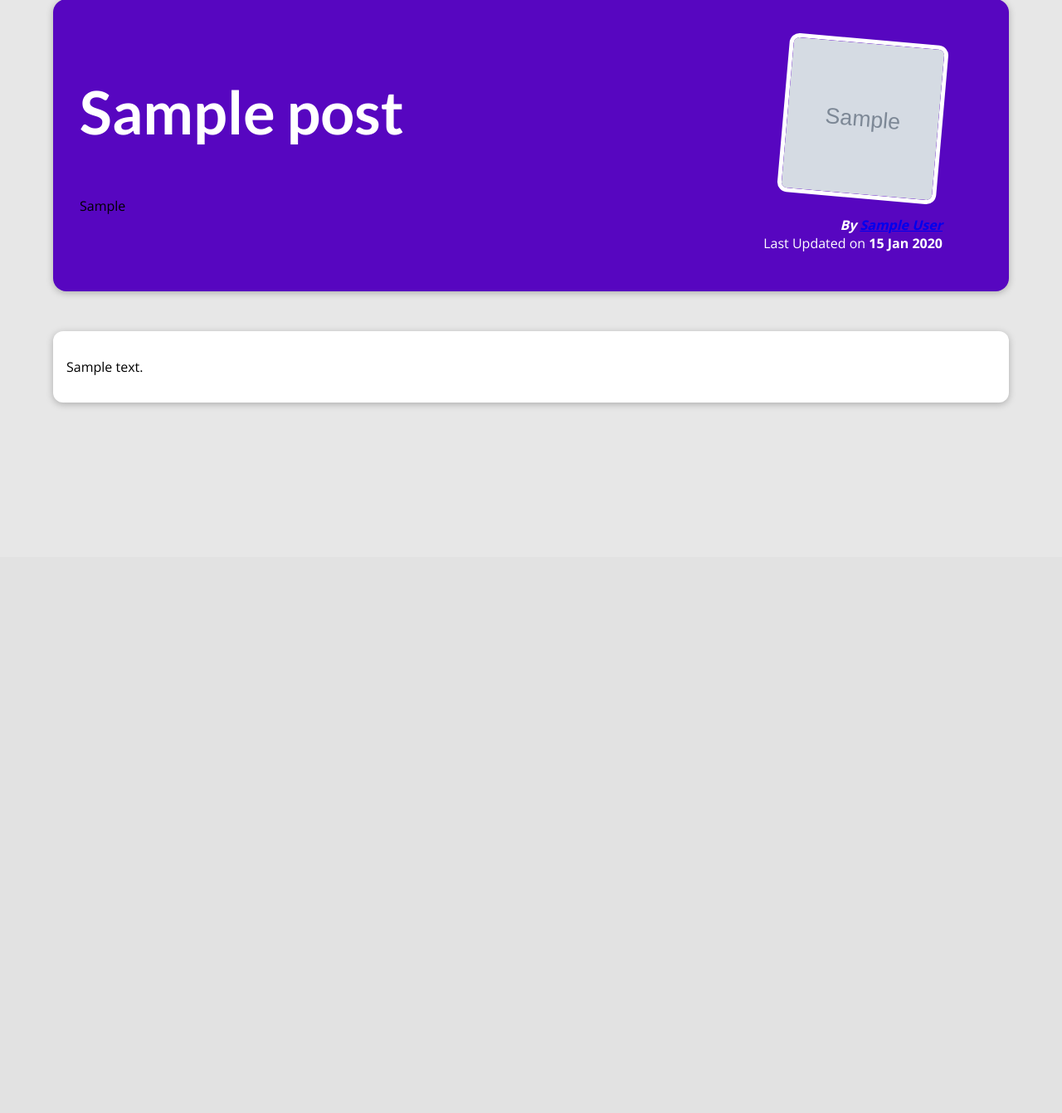
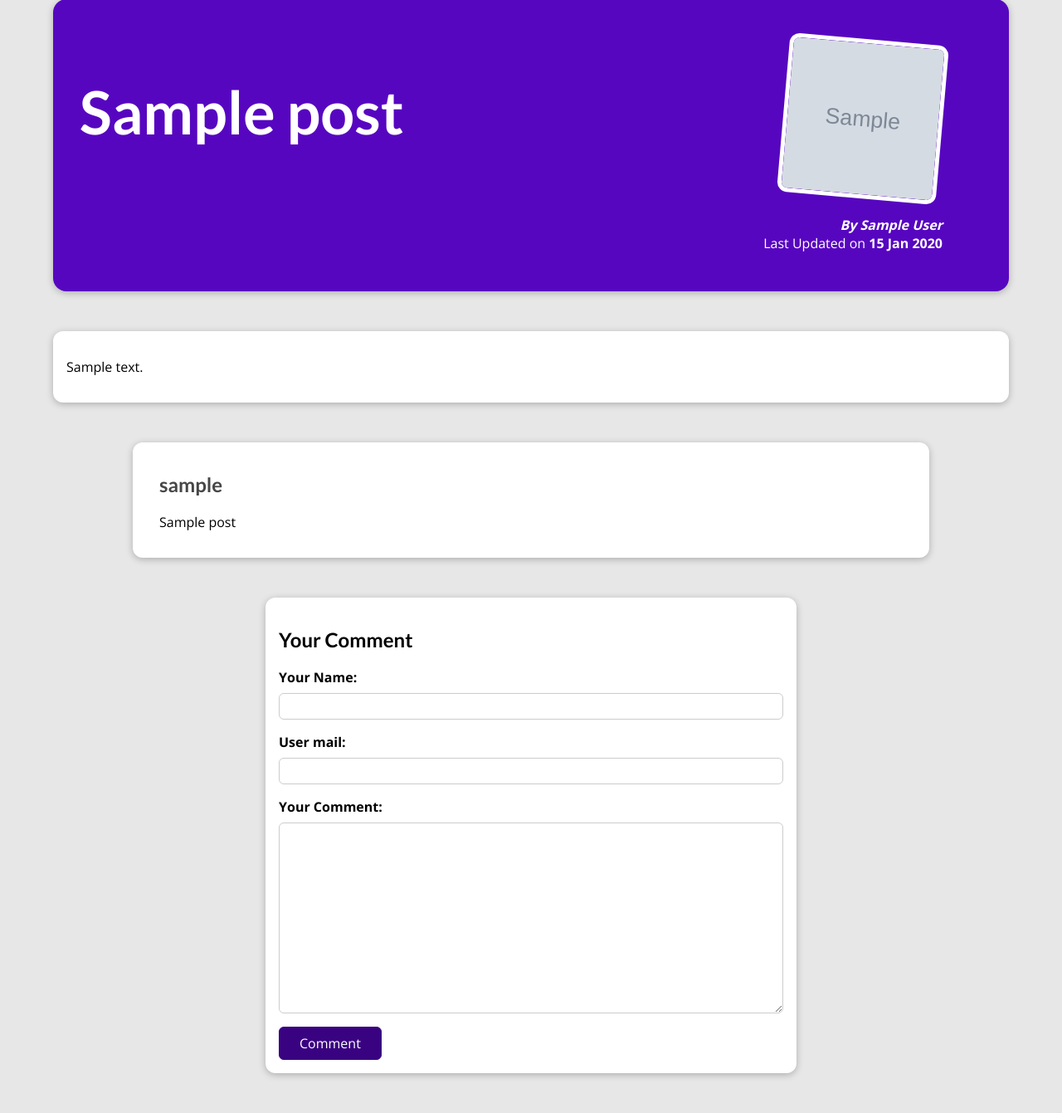
Before and after one commit to khanirfan18/blogio, a Django app: a page that uses my_site/blog/templates/blog/post-detail.html in a window 1280 px wide. Shown: the part 129-1470 px from the top of the page at 83% size. Before the commit the page ends 618 px from the top, so only its background shows below. Run offline with Django 5.2, Linux system fonts and the light colour scheme; tables that the repository leaves empty hold one stand-in row (values such as "Sample post"); grey boxes marked "Sample" are stand-in pictures.

Commit message:
feat(blog): add comments with validation to post detail page

```diff
--- /dev/null
+++ b/my_site/blog/forms.py
@@ -0,0 +1,13 @@
+from django.forms import ModelForm
+from .models import Comment
+
+class CommentForm(ModelForm):
+    class Meta:
+        model = Comment
+        fields = "__all__"
+        exclude = ["post"]
+        labels = {
+            "user_name": "Your Name",
+            "user_email": "Your Email",
+            "text": "Your Comment"
+        }
--- a/my_site/blog/models.py
+++ b/my_site/blog/models.py
@@ -16,7 +16,6 @@ class Tag(models.Model):
     def __str__(self):
         return f"{self.caption}"
 
-
 class Post(models.Model):
     title = models.CharField(max_length=80)
     excerpt = models.CharField(max_length=300)
@@ -28,4 +27,15 @@ class Post(models.Model):
     caption = models.ManyToManyField(Tag)
 
     def __str__(self):
-        return f"{self.title} "
+        return f"{self.title}"
+
+
+class Comment(models.Model):
+    user_name = models.CharField(max_length=120)
+    user_mail = models.EmailField()
+    text = models.TextField(max_length=400)
+
+    post = models.ForeignKey(Post, on_delete=models.CASCADE,related_name='comments')
+
+    def __str__(self):
+        return f"{self.user_name} "
--- a/my_site/blog/static/blog/post-detail.css
+++ b/my_site/blog/static/blog/post-detail.css
@@ -22,6 +22,7 @@ body {
 #summary h2 {
   color: white;
   font-size: 4.5rem;
+  margin-bottom: 0.25rem;
 }
 
 #summary article {
@@ -46,13 +47,33 @@ body {
 #summary address {
   font-weight: bold;
 }
-#summary address {
+
+#summary a {
   color: white;
   text-decoration: none;
 }
 
 #summary time {
   font-weight: bold;
+}
+
+#read-later {
+  margin: 2rem 0;
+}
+
+#read-later button {
+  background-color: transparent;
+  border: 1px solid white;
+  padding: 0.5rem 2rem;
+  font: inherit;
+  color: white;
+  cursor: pointer;
+}
+
+#read-later button:hover,
+#read-later button:active {
+  background-color: white;
+  color: #390281;
 }
 
 main {
@@ -64,3 +85,120 @@ main {
   border-radius: 12px;
   box-shadow: 0 2px 8px rgba(0, 0, 0, 0.25);
 }
+
+.tag {
+  background-color: white;
+  color: #390281;
+  padding: 0.5rem 1rem;
+  border-radius: 8px;
+}
+
+#comment-form {
+  margin: 3rem auto;
+  width: 90%;
+  max-width: 40rem;
+  border-radius: 12px;
+  background-color: white;
+  box-shadow: 0 2px 8px rgba(0, 0, 0, 0.25);
+  padding: 1rem;
+}
+
+#comment-form button {
+  font: inherit;
+  background-color: #390281;
+  color: white;
+  border: 1px solid #390281;
+  padding: 0.5rem 1.5rem;
+  border-radius: 6px;
+  cursor: pointer;
+}
+
+#comment-form button:hover,
+#comment-form button:active {
+  background-color: #4f0ba7;
+  border-color: #4f0ba7;
+}
+
+.form-control {
+  margin-bottom: 1rem;
+}
+
+.form-control label {
+  font-weight: bold;
+  margin-bottom: 0.5rem;
+  display: block;
+}
+
+.form-control input,
+.form-control textarea {
+  display: block;
+  width: 100%;
+  font: inherit;
+  padding: 0.25rem;
+  border-radius: 6px;
+  border: 1px solid #ccc;
+}
+
+.errorlist {
+  list-style: none;
+  margin: 0.5rem 0;
+  padding: 0;
+  color: #d6000b;
+}
+
+.invalid label {
+  color: #d6000b;
+}
+
+.invalid input,
+.invalid textarea {
+  border-color: #d6000b;
+  background-color: #ffe6e7;
+}
+
+#alert {
+  margin: 8rem auto 3rem auto;
+  border: 1px solid #d6000b;
+  background-color: #ffe6e7;
+  padding: 1rem;
+  width: 90%;
+  max-width: 40rem;
+}
+
+#alert a {
+  text-decoration: none;
+  border: 1px solid #d6000b;
+  background-color: #d6000b;
+  color: white;
+  padding: 0.25rem 1.5rem;
+  border-radius: 6px;
+}
+
+#comments {
+  margin: 3rem auto;
+  width: 90%;
+  max-width: 60rem;
+  border-radius: 12px;
+  background-color: white;
+  box-shadow: 0 2px 8px rgba(0, 0, 0, 0.25);
+  padding: 1rem 2rem;
+}
+
+#comments ul {
+  list-style: none;
+  margin: 0;
+  padding: 0;
+}
+
+#comments li {
+  margin-bottom: 1rem;
+  border-bottom: 2px solid #ccc;
+}
+
+#comments li:last-of-type {
+  border-bottom: none;
+}
+
+#comments h2 {
+  color: #464646;
+}
--- a/my_site/blog/templates/blog/post-detail.html
+++ b/my_site/blog/templates/blog/post-detail.html
@@ -26,7 +26,44 @@
         </article>
     </section>
 
+    {% if comment_form.errors %}
+    <div id="alert">
+        <h2>Saving the comment failed!</h2>
+        <p>Please check the comment form below the post and fix your errors</p>
+        <a href="#comment-form">Fix!</a>
+    </div>
+    {% endif %}
+
     <main>
         <p>{{ posts.content|linebreaks }}</p>
     </main>
+
+    <section id="comments">
+        <ul>
+            {% for comment in comments %}
+                <li>
+                    <h2>{{ comment.user_name }}</h2>
+                    <p>{{ comment.post|linebreaks }}</p>
+                </li>
+            {% endfor %}
+        </ul>
+    </section>
+
+    <section id="comment-form">
+        <h2>Your Comment</h2>
+
+        <form action="{% url "blog:post-detail-page" posts.slug %}" method="POST">
+            {% csrf_token %}
+
+            {% for form_field in comment_form %}
+                <div class="form-control">
+                    {{ form_field.label_tag }}
+                    {{ form_field }}
+                    {{ form_field.errors }}
+                </div>
+            {% endfor %}
+
+            <button type="submit">Comment</button>
+        </form>
+    </section>
 {% endblock %}
--- a/my_site/blog/views.py
+++ b/my_site/blog/views.py
@@ -1,8 +1,10 @@
-from django.shortcuts import render,get_object_or_404
-from django.http import HttpResponse
-from datetime import date
-from django.views.generic import ListView,DetailView
+from django.views.generic import ListView
+from django.views import View
 from .models import Post
+from .forms import CommentForm
+from django.shortcuts import render
+from django.http import HttpResponseRedirect
+from django.urls import reverse
 # Create your views here.
 
 
@@ -30,12 +32,46 @@ class AllPostsView(ListView):
     context_object_name = 'all_posts'
 
 
-class SinglePostView(DetailView):
+class SinglePostView(View):
     template_name = "blog/post-detail.html"
     model = Post
-    context_object_name = "posts"
 
-    def get_context_data(self, **kwargs):
-        context = super().get_context_data(**kwargs)
-        context["caption"] = self.object.caption.all()
-        return context
+    def get(self,request,slug):
+        post = Post.objects.get(slug = slug)
+        context = {
+            "posts":post,
+            "post_tags": post.caption.all(),
+            "comment_form": CommentForm(),
+            "comments": post.comments.all().order_by("-id")
+        }
+        return render(request,"blog/post-detail.html",context)
+
+    def post(self,request,slug):
+        comment_form = CommentForm(request.POST)
+        post = Post.objects.get(slug=slug)
+        if comment_form.is_valid():
+            comment = comment_form.save(commit=False)
+            comment.post = post
+            comment.save()
+            return HttpResponseRedirect(reverse("blog:post-detail-page",args=[slug]))
+
+
+        #else if form is invalid!
+        post = Post.objects.get(slug = slug)
+        context = {
+            "posts":post,
+            "post_tags": post.caption.all(),
+            "comment_form": comment_form,
+            "comments": post.comments.all().order_by("-id")
+        }
+        return render(request,"blog/post-detail.html",context)
+
+
+# class CommentView(FormView):
+#     template_name = "post-detail.html"
+#     form_class = CommentForm
+#     success_url = reverse_lazy('post-detail-page')
+
+#     def form_valid(self, form):
+#         form.save()
+#         return super().form_valid(form)
```
Also changed, not shown: my_site/blog/admin.py (+6 -1 lines), my_site/blog/static/blog/index.css (+0 -61 lines), my_site/blog/migrations/0004_comment.py (added).
